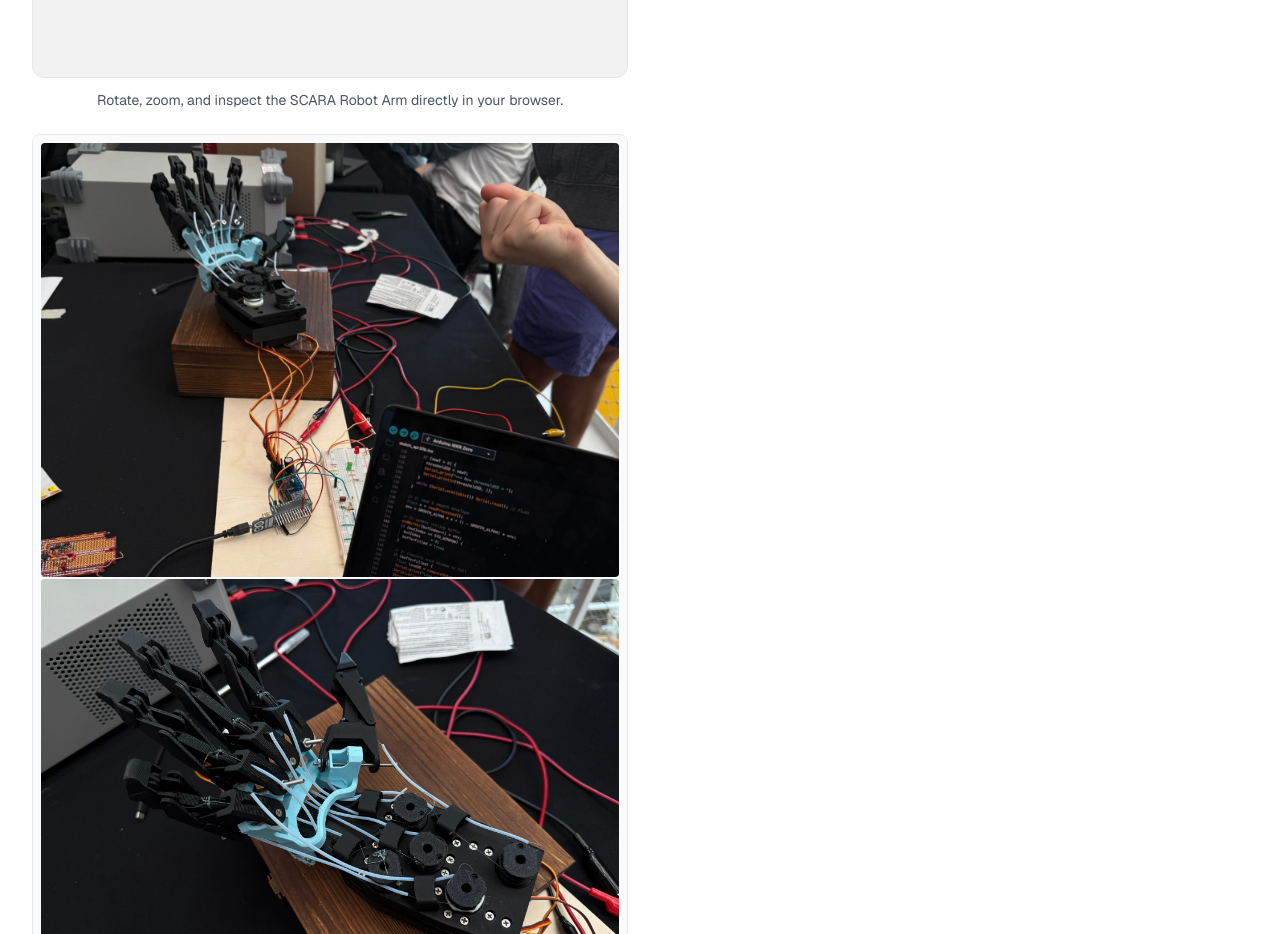
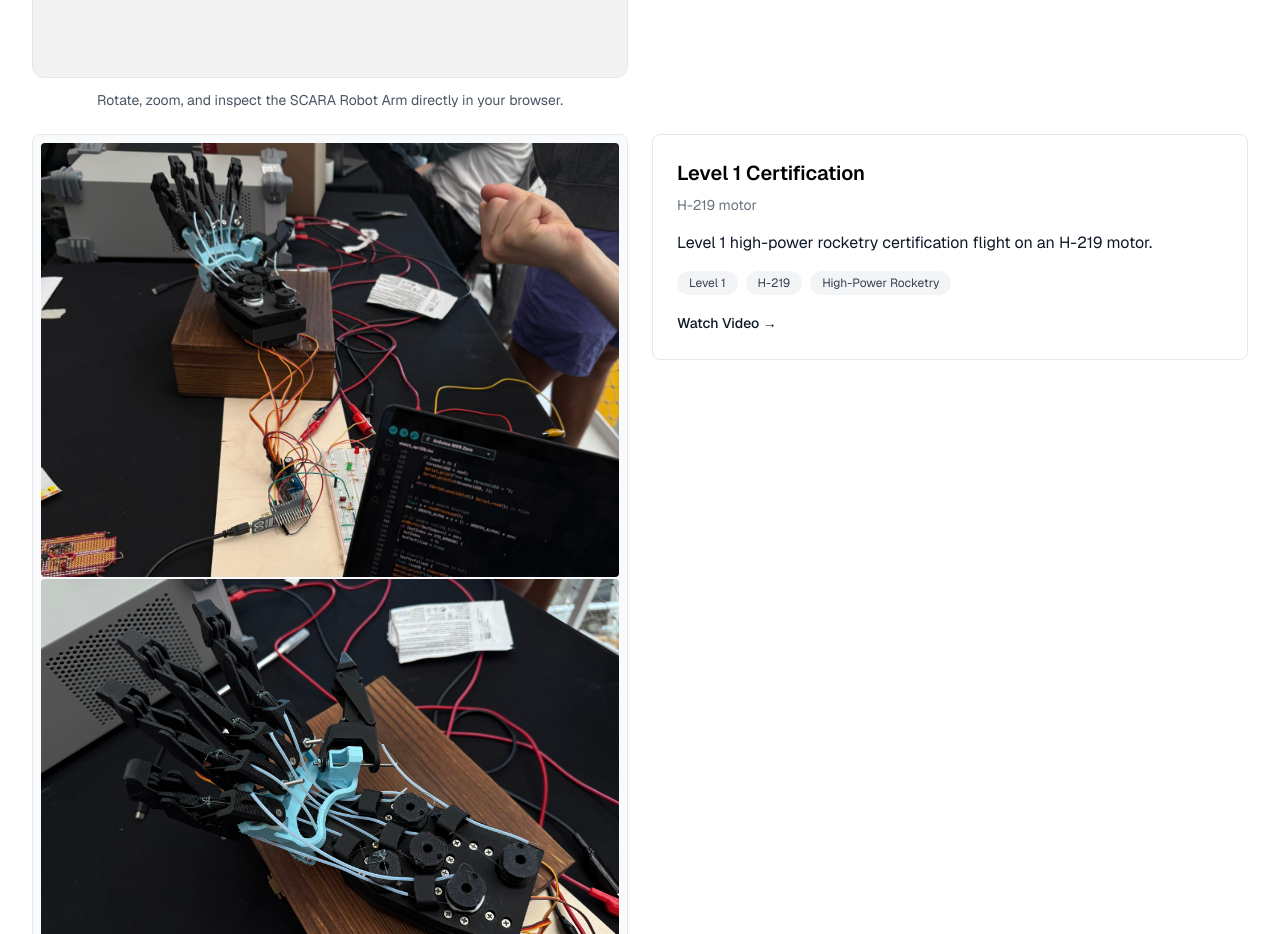
Before and after one commit to acbynumii/acbynum, a Next.js app: page /work in a window 1280 px wide. Shown: the part 2300-3234 px from the top of the page. Built offline with nearby package versions, Linux system fonts and the light colour scheme; grey boxes are pictures that could not be loaded.

Commit message:
Add the Level 1 certification flight to engineering projects.
The card opens the H-219 launch video in the same popup used for Dankira.

Co-authored-by: acbynumii <acbynumii@users.noreply.github.com>

```diff
--- a/app/work/page.tsx
+++ b/app/work/page.tsx
@@ -1,4 +1,5 @@
 import ProjectCard from '@/components/ProjectCard';
+import L1CertCard from '@/components/L1CertCard';
 import Image from 'next/image';
 
 function FusionViewer({
@@ -341,6 +342,7 @@ stepperB.run();
                 'Signal Processing',
               ]}
             />
+            <L1CertCard />
           </div>
         </section>
 
--- /dev/null
+++ b/components/L1CertCard.tsx
@@ -0,0 +1,47 @@
+'use client';
+
+import { useState } from 'react';
+import VideoModal from './VideoModal';
+
+export default function L1CertCard() {
+  const [isVideoOpen, setIsVideoOpen] = useState(false);
+
+  return (
+    <>
+      <article className="flex flex-col overflow-hidden rounded-lg border border-gray-200 bg-white dark:border-gray-800 dark:bg-gray-900">
+        <div className="p-6">
+          <h3 className="mb-2 text-xl font-semibold text-black dark:text-gray-100">
+            Level 1 Certification
+          </h3>
+          <p className="mb-4 text-sm text-gray-500 dark:text-gray-400">H-219 motor</p>
+          <p className="mb-4 text-gray-900 dark:text-gray-400">
+            Level 1 high-power rocketry certification flight on an H-219 motor.
+          </p>
+          <div className="mb-4 flex flex-wrap gap-2">
+            <span className="rounded-full bg-gray-100 px-3 py-1 text-xs text-gray-700 dark:bg-gray-800 dark:text-gray-300">
+              Level 1
+            </span>
+            <span className="rounded-full bg-gray-100 px-3 py-1 text-xs text-gray-700 dark:bg-gray-800 dark:text-gray-300">
+              H-219
+            </span>
+            <span className="rounded-full bg-gray-100 px-3 py-1 text-xs text-gray-700 dark:bg-gray-800 dark:text-gray-300">
+              High-Power Rocketry
+            </span>
+          </div>
+          <button
+            onClick={() => setIsVideoOpen(true)}
+            className="text-sm font-medium text-gray-900 transition-colors hover:text-gray-600 dark:text-gray-100 dark:hover:text-gray-400"
+          >
+            Watch Video →
+          </button>
+        </div>
+      </article>
+      <VideoModal
+        isOpen={isVideoOpen}
+        onClose={() => setIsVideoOpen(false)}
+        videoSrc="/images/L1_Cert_Launch.mp4"
+        title="Level 1 Certification — H-219"
+      />
+    </>
+  );
+}
```
Also changed, not shown: 1 other file (tests, documents, lock files or other folders).
